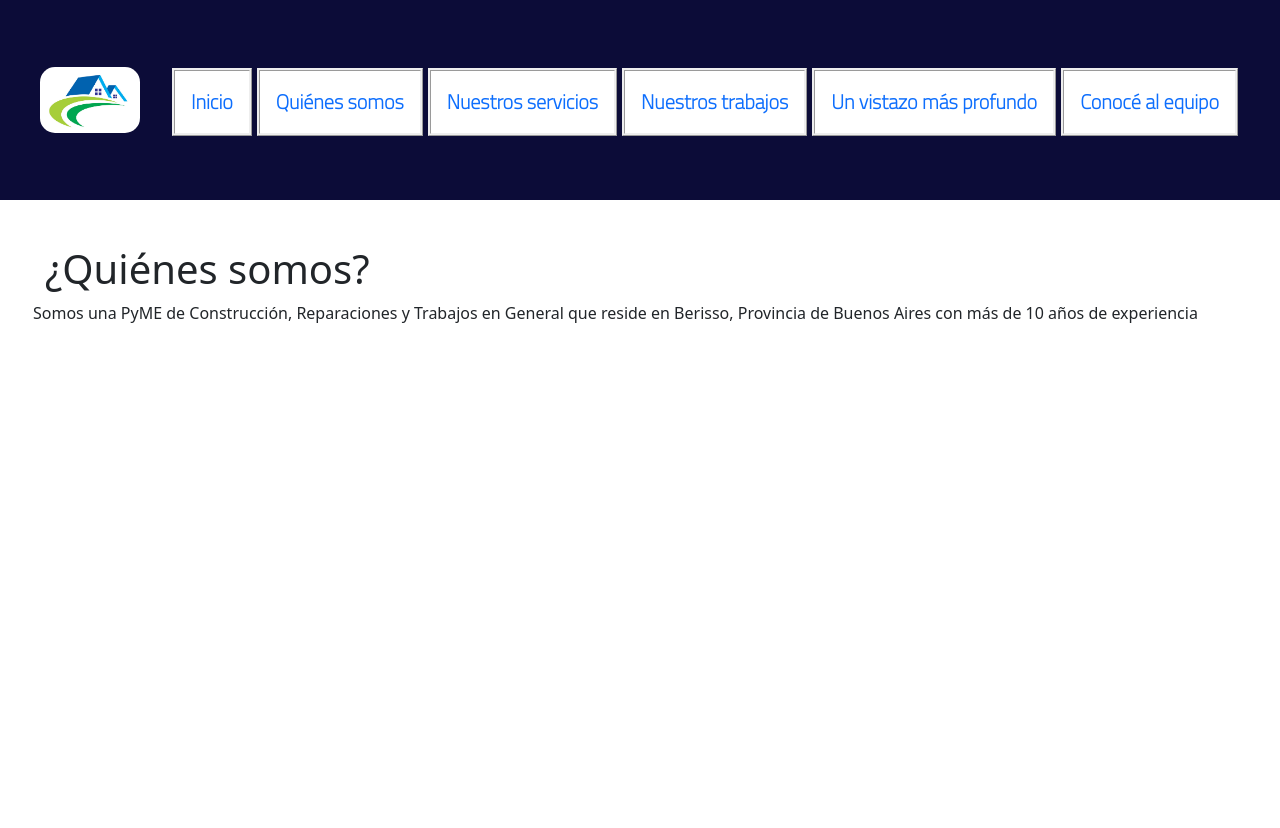
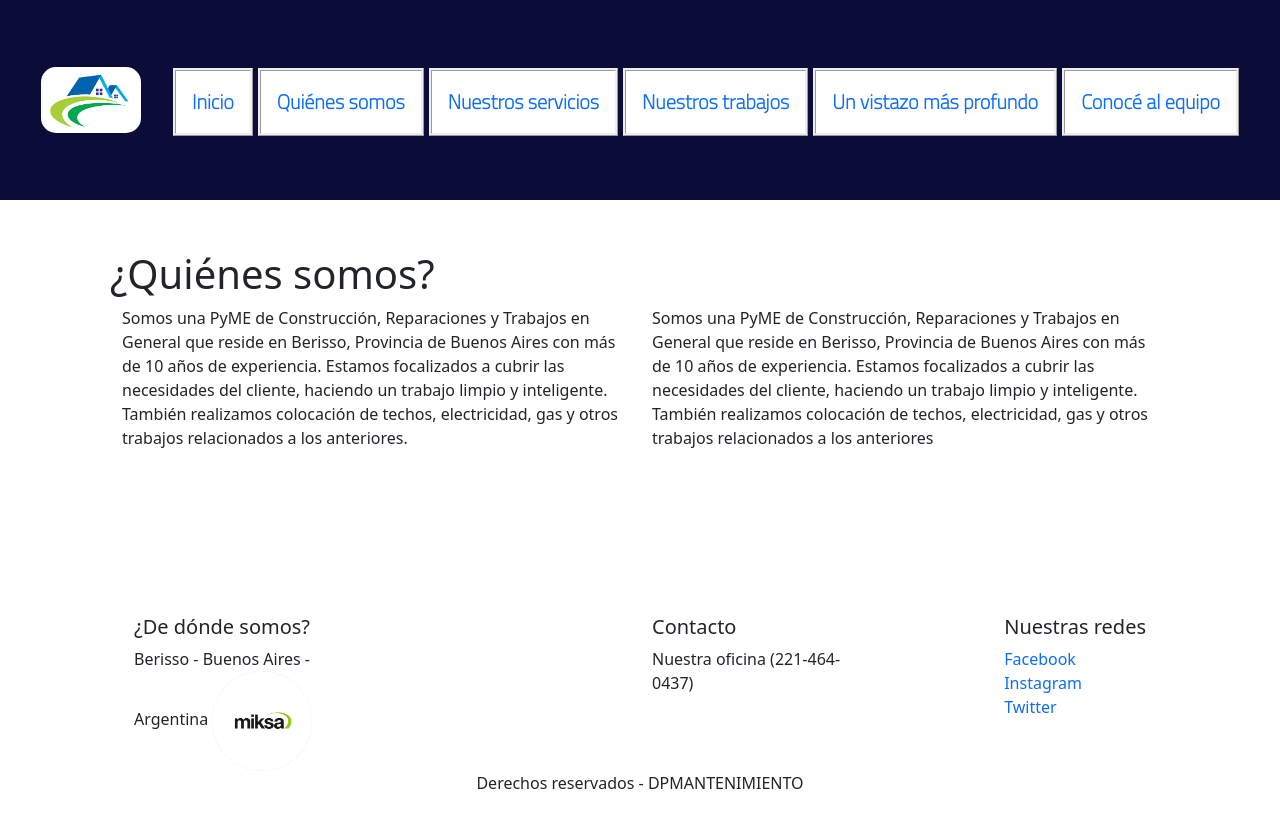
Before and after one commit to NickPerez94/Firstrepository, a plain HTML site: page quienes_somos.html in a window 1280 px wide. Before the commit the page ends 800 px from the top, so only its background shows below. Drawn offline with Linux system fonts and the light colour scheme.

Commit message:
le agregue un footer a quienes somos que le falta mas edicion

```diff
--- a/Style/style.css
+++ b/Style/style.css
@@ -28,7 +28,6 @@
      justify-content: start;
      padding: 40px;
      padding-bottom: 40px;
-     display:grid;
 }
 
 .navbar{
@@ -117,12 +116,6 @@
      color: white;
 }
 
-.itemcontacto::selection{
-     background-color:black;
-     color: white;
-}
-
-
 /**footer**/
 
 .futer{
@@ -130,14 +123,34 @@
      justify-content: center;
 }
 
+.futerquienes{
+     display: flex;
+     justify-content: center;
+}
 
 
 /** Quienes somos **/
 
 .parrafo1 {
      margin: 30px;
-     padding: 15px;
+     padding: 80px;
+     padding-top: 20px;
 }
+
+.ultima{
+     padding-top: 135px;
+}
+
+.parra::selection{
+     background-color: black;
+     color: white;
+}
+
+.parraparra::selection{
+     background-color: black;
+     color: white;
+}
+
 
 /** Nuestro equipo**/
 .equipo {
@@ -158,8 +171,8 @@
 
 
 .sexion{
-    background-color: rgb(12, 12, 56);
-    color: #fff;
+    background-color: white;
+    color:  black;
     text-align: center;
 }
 
@@ -170,6 +183,7 @@
 .titulotrab{
      background-color: white;
      color:black;
+     padding: 30px;
 }
 
 .tablat{
@@ -201,6 +215,7 @@
 .seccionmaestre{
      padding: 50px;
 }
+
 
 /**Galería**/
 
@@ -254,6 +269,7 @@
 
       /**gallery media querie 460px**/
 
+
      .gallerystart {
           width: 300px;
           padding: 12px;
@@ -268,6 +284,7 @@
           clear: both;
           margin: 0;
           width: 100%;
+
           }
 
 
@@ -342,7 +359,7 @@
      @media screen and (max-width:769px){
 
 
-          .navbar{
+          .encabezado{
                         display: flex;
                         justify-content: center;
                         align-items: center;
@@ -369,9 +386,6 @@
 
       /**'index media querie para 769 px (tablet)**/
 
-      .navbar{
-          display: block center;
-      }
 
       .menu{
           color: white;
--- a/quienes_somos.html
+++ b/quienes_somos.html
@@ -5,6 +5,9 @@
     <meta http-equiv="X-UA-Compatible" content="IE=edge">
     <meta name="viewport" content="width=device-width, initial-scale=1.0">
     <title>Quiénes somos</title>
+
+
+        <!--Estilos-->
 
        <link rel="stylesheet" href="./Style/bootstrap.min.css">
        <link rel="stylesheet" href="./Style/style.css">
@@ -27,6 +30,10 @@
              </style>
 
 </head>
+
+
+                  <!-- Encabezado y menú -->
+
  <body class="maestro">
        <header class="encabezado" >
              <nav class="navbar">
@@ -44,13 +51,67 @@
 
                 <section class="parrafo1">
                     <!--Párrafo-->
-                       <h1> <a href="./index.html"></a>
+                       <h1 class="parraparra">
                      ¿Quiénes somos?
                       </h1>
-                       <p class="row">Somos una PyME de Construcción, Reparaciones y Trabajos en General
-                       que reside en Berisso, Provincia de Buenos Aires con más de 10 años de experiencia</p>
+                      <div class="container">
+                        <div class="row">
+                            <div class="col parra">
+                             Somos una PyME de Construcción, Reparaciones y Trabajos en General
+                             que reside en Berisso, Provincia de Buenos Aires con más de 10 años de experiencia.
+                             Estamos focalizados a cubrir las necesidades del cliente, haciendo un trabajo limpio y
+                             inteligente. También realizamos colocación de techos, electricidad, gas y otros trabajos
+                             relacionados a los anteriores.
+                            </div>
+
+                            <div class="col parra">
+                                Somos una PyME de Construcción, Reparaciones y Trabajos en General
+                             que reside en Berisso, Provincia de Buenos Aires con más de 10 años de experiencia.
+                             Estamos focalizados a cubrir las necesidades del cliente, haciendo un trabajo limpio y
+                             inteligente. También realizamos colocación de techos, electricidad, gas y otros trabajos
+                             relacionados a los anteriores
+                            </div>
+
+
+<section class="ultima">
+     <div class="container">
+        <div class="row">
+               <div class="col primerdetalle">
+                 <h5 class="textomio">¿De dónde somos?</h5>
+
+                           Berisso - Buenos Aires - Argentina
+                           <a href="https://miksa.com.ar/"><img class="miksa" src="./img/miksa.jpg" alt="miksa"></a>
+                 </div>
+
+          <div class="col">
+          </div>
+
+          <div class="col primerdetalle"><h5 class="textomio">Contacto</h5>
+            Nuestra oficina
+            (221-464-0437)
+           </div>
+
+           <div class="col segundodetalle">
+            <ul>
+              <h5 class="textomio">Nuestras redes</h5>
+              <li class="itemcontacto"><a href="https://www.facebook.com/">Facebook</a></li>
+              <li class="itemcontacto"><a href="https://www.instagram.com/">Instagram</a></li>
+              <li class="itemcontacto"><a href="https://twitter.com/">Twitter</a></li>
+            </ul>
+            </div>
+        </div>
+
+       </div>
+
+
 
   </section>
+
+
+       <footer class="futerquienes">
+             <p>Derechos reservados - DPMANTENIMIENTO</p>
+
+        </footer>
 
                  <!--js-->
                  <script src="./js/bootstrap.bundle.min.js"></script>
```
Also changed, not shown: nuestros_servicios.html (+1 -0 lines), nuestros_trabajos.html (+2 -3 lines), vistazo-mas-profundo.html (+1 -1 lines). Lines whose indentation alone changed are shown as unchanged.
